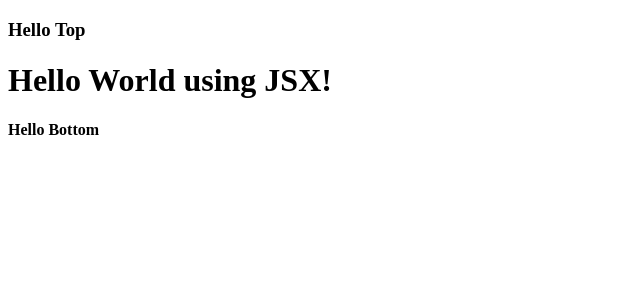
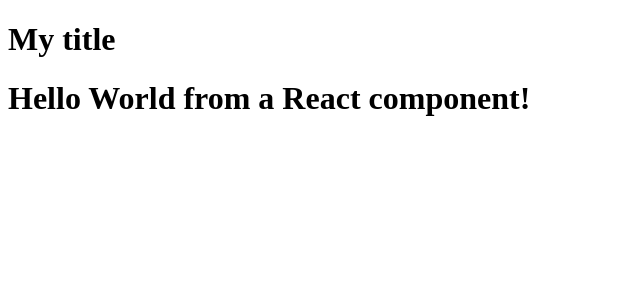
Before and after one commit to SweedalMasih/namaste-react, a React (Vite) app: page / in a window 1280 px wide. Shown: the top 300 px of the page, without its empty margins (0-640 px from the left). Built offline with nearby package versions, Linux system fonts and the light colour scheme.

Commit message:
Episode-03: Laying the foundation

```diff
--- a/App.js
+++ b/App.js
@@ -21,6 +21,18 @@
 
 const jsxHeading = <h1>Hello World using JSX!</h1>;
 
+const Title = () => <h1>My title</h1>;
+
+const HeadingComponent = () => {
+  return (
+    <div className="container">
+      <Title />
+      <h1>Hello World from a React component!</h1>
+    </div>
+  );
+};
+
 const root = ReactDOM.createRoot(document.getElementById("root"));
 // root.render(heading);
-root.render(jsxHeading);
+// root.render(jsxHeading);
+root.render(<HeadingComponent />);
--- a/index.html
+++ b/index.html
@@ -7,11 +7,11 @@
     <title>Namaste React</title>
   </head>
   <body>
-    <h3>Hello Top</h3>
+    <!-- <h3>Hello Top</h3> -->
     <div id="root">
       <h1>Hellooooooo</h1>
     </div>
-    <h4>Hello Bottom</h4>
+    <!-- <h4>Hello Bottom</h4> -->
 
     <!-- <script>
       const heading = document.createElement("h1");
```
